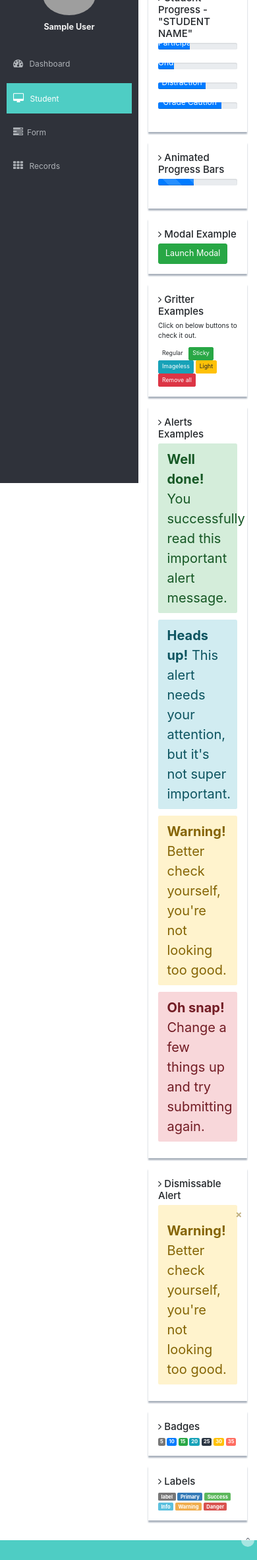
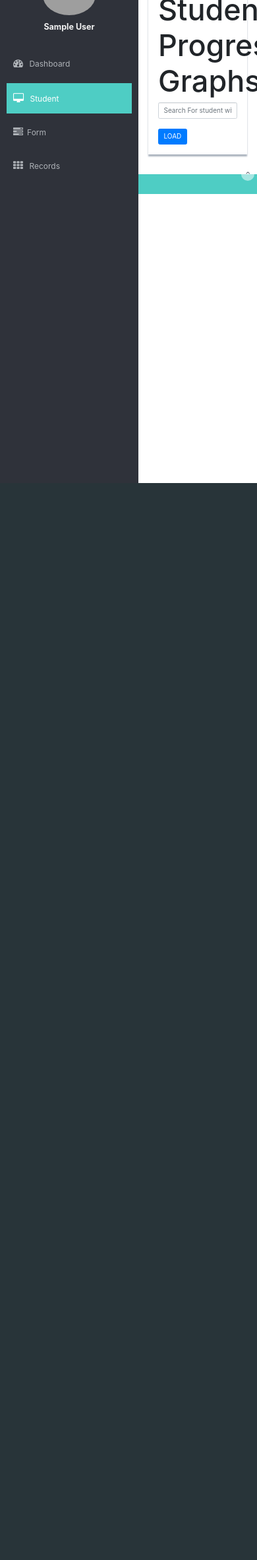
Before and after one commit to jimmytran16/hack, a Flask app: page /behavior in a window 390 px wide; the page is wider, and only the part inside the window is pictured. Shown: the part 112-2476 px from the top of that part at 66% size. After the commit the page ends 844 px from the top of that part, so only its background shows below. Run offline with Flask 2, Linux system fonts and the light colour scheme; the visitor is signed in with stand-in values (Sample User, id 1); some libraries are stand-ins or nearby versions; grey boxes are pictures that could not be loaded.

Commit message:
finished

```diff
--- a/static/css/style.css
+++ b/static/css/style.css
@@ -17,7 +17,7 @@ Website: http://Alvarez.is/
 /* BASIC THEME CONFIGURATION */
 body {
     color: #797979;
-	background: #eaeaea;
+	background: white;
     font-family: 'Ruda', sans-serif;
     padding: 0px !important;
     margin: 0px !important;
--- a/templates/general.html
+++ b/templates/general.html
@@ -10,19 +10,19 @@
       <h5 class="centered">{{session['fullname']}}</h5>
       {% endif %}
       <li class="mt">
-        <a  href="dashboard">
+        <a href="dashboard">
           <i class="fa fa-dashboard"></i>
           <span>Dashboard</span>
-          </a>
+        </a>
       </li>
       <li class="sub-menu">
         <a class="active" href="behavior">
           <i class="fa fa-desktop"></i>
           <span>Student</span>
-          </a>
+        </a>
       </li>
       <li class="sub-menu">
-          <a href="forms"><span><i class="fa fa-tasks"></i></span>Form</a>
+        <a href="forms"><span><i class="fa fa-tasks"></i></span>Form</a>
       </li>
 
       </li>
@@ -30,9 +30,9 @@
         <a href="records">
           <i class="fa fa-th"></i>
           <span>Records</span>
-          </a>
+        </a>
       </li>
-  </ul>
+    </ul>
     <!-- sidebar menu end-->
   </div>
 </aside>
@@ -43,132 +43,51 @@
         <div class="col-lg-6 col-md-6 col-sm-12">
           <!--  BASIC PROGRESS BARS -->
           <div class="showback">
-            <h4><i class="fa fa-angle-right"></i> Student Progress - "STUDENT NAME"</h4>
+            <h1>Student Progress Graphs</h1>
+            <form action="fetchGrades" method="GET">
+              <div class="active-cyan-3 active-cyan-4 mb-4">
+                <input class="form-control" name="student_id" value="" type="text" placeholder="Search For student with ID" aria-label="Search">
+              </div>
+              <button class="btn btn-primary">LOAD</button>
+            </form>
+          </div>
+          <!--/showback -->
+          <!-- /showback -->
+          <!--  GRITTER NOTICES -->
+          {% if searched %}
+          <div class="showback">
+            <h2>{{info_hash['Name']}}</h2>
             <div class="progress">
-              <div class="progress-bar progress-bar-success" role="progressbar" aria-valuenow="40" aria-valuemin="0"
+              <div class="progress-bar progress-bar-{{info_hash['English'][1]}}" role="progressbar" aria-valuenow="40" aria-valuemin="0"
                 aria-valuemax="100" style="width:40%">
-                <p>Participation</p>
-                <span class="sr-only">40% Complete (success)</span>
+                {{info_hash['English'][0]}}% ENGLISH
               </div>
             </div>
+
             <div class="progress">
-              <div class="progress-bar progress-bar-info" role="progressbar" aria-valuenow="20" aria-valuemin="0"
-                aria-valuemax="100" style="width: 20%">
-                <p>Understanding</p>
-                <span class="sr-only">20% Complete</span>
+              <div class="progress-bar progress-bar-{{info_hash['Science'][1]}}" role="progressbar" aria-valuenow="50" aria-valuemin="0"
+                aria-valuemax="100" style="width:50%">
+                {{info_hash['Science'][0]}}% SCIENCE
               </div>
             </div>
+
             <div class="progress">
-              <div class="progress-bar progress-bar-warning" role="progressbar" aria-valuenow="60" aria-valuemin="0"
-                aria-valuemax="100" style="width: 60%">
-                <p>Distraction</p>
-                <span class="sr-only">60% Complete (warning)</span>
+              <div class="progress-bar progress-bar-{{info_hash['Math'][1]}}" role="progressbar" aria-valuenow="60" aria-valuemin="0"
+                aria-valuemax="100" style="width:60%">
+                {{info_hash['Math'][0]}}% MATH
               </div>
             </div>
+
             <div class="progress">
-              <div class="progress-bar progress-bar-danger" role="progressbar" aria-valuenow="80" aria-valuemin="0"
-                aria-valuemax="100" style="width: 80%">
-                <p>Grade Caution</p>
-                <span class="sr-only">80% Complete</span>
+              <div class="progress-bar progress-bar-{{info_hash['History'][1]}}" role="progressbar" aria-valuenow="70" aria-valuemin="0"
+                aria-valuemax="100" style="width:70%">
+                {{info_hash['History'][0]}}% HISTORY
               </div>
             </div>
           </div>
-          <!--/showback -->
-
-          <!--  ANIMATED PROGRESS BARS -->
-          <div class="showback">
-            <h4><i class="fa fa-angle-right"></i> Animated Progress Bars</h4>
-            <div class="progress progress-striped active">
-              <div class="progress-bar" role="progressbar" aria-valuenow="45" aria-valuemin="0" aria-valuemax="100"
-                style="width: 45%">
-                <span class="sr-only">45% Complete</span>
-              </div>
-            </div>
-          </div>
-          <!-- /showback -->
-          <!--  MODALS -->
-          <div class="showback">
-            <h4><i class="fa fa-angle-right"></i> Modal Example</h4>
-            <!-- Button trigger modal -->
-            <button class="btn btn-success btn-lg" data-toggle="modal" data-target="#myModal">
-              Launch Modal
-            </button>
-            <!-- Modal -->
-            <div class="modal fade" id="myModal" tabindex="-1" role="dialog" aria-labelledby="myModalLabel"
-              aria-hidden="true">
-              <div class="modal-dialog">
-                <div class="modal-content">
-                  <div class="modal-header">
-                    <button type="button" class="close" data-dismiss="modal" aria-hidden="true">&times;</button>
-                    <h4 class="modal-title" id="myModalLabel">Modal title</h4>
-                  </div>
-                  <div class="modal-body">
-                    Hi there, I am a Modal Example for Dashio Admin Panel.
-                  </div>
-                  <div class="modal-footer">
-                    <button type="button" class="btn btn-default" data-dismiss="modal">Close</button>
-                    <button type="button" class="btn btn-primary">Save changes</button>
-                  </div>
-                </div>
-              </div>
-            </div>
-          </div>
-          <!-- /showback -->
-          <!--  GRITTER NOTICES -->
-          <div class="showback">
-            <h4><i class="fa fa-angle-right"></i> Gritter Examples</h4>
-            <p>Click on below buttons to check it out.</p>
-            <a id="add-regular" class="btn btn-default btn-sm" href="javascript:;">Regular</a>
-            <a id="add-sticky" class="btn btn-success  btn-sm" href="javascript:;">Sticky</a>
-            <a id="add-without-image" class="btn btn-info  btn-sm" href="javascript:;">Imageless</a>
-            <a id="add-gritter-light" class="btn btn-warning  btn-sm" href="javascript:;">Light</a>
-            <a id="remove-all" class="btn btn-danger  btn-sm" href="general.html#">Remove all</a>
-          </div>
+          {% endif %}
           <!-- /showback -->
         </div>
-        <!-- /col-lg-6 -->
-        <div class="col-lg-6 col-md-6 col-sm-12">
-          <!--  ALERTS EXAMPLES -->
-          <div class="showback">
-            <h4><i class="fa fa-angle-right"></i> Alerts Examples</h4>
-            <div class="alert alert-success"><b>Well done!</b> You successfully read this important alert message.</div>
-            <div class="alert alert-info"><b>Heads up!</b> This alert needs your attention, but it's not super
-              important.</div>
-            <div class="alert alert-warning"><b>Warning!</b> Better check yourself, you're not looking too good.</div>
-            <div class="alert alert-danger"><b>Oh snap!</b> Change a few things up and try submitting again.</div>
-          </div>
-          <!-- /showback -->
-          <!--  DISMISSABLE ALERT -->
-          <div class="showback">
-            <h4><i class="fa fa-angle-right"></i> Dismissable Alert</h4>
-            <div class="alert alert-warning alert-dismissable">
-              <button type="button" class="close" data-dismiss="alert" aria-hidden="true">&times;</button>
-              <strong>Warning!</strong> Better check yourself, you're not looking too good.
-            </div>
-          </div>
-          <!-- /showback -->
-          <!--  BADGES -->
-          <div class="showback">
-            <h4><i class="fa fa-angle-right"></i> Badges</h4>
-            <span class="badge">5</span>
-            <span class="badge bg-primary">10</span>
-            <span class="badge bg-success">15</span>
-            <span class="badge bg-info">20</span>
-            <span class="badge bg-inverse">25</span>
-            <span class="badge bg-warning">30</span>
-            <span class="badge bg-important">35</span>
-          </div>
-          <!-- /showback -->
-          <!--  LABELS -->
-          <div class="showback">
-            <h4><i class="fa fa-angle-right"></i> Labels</h4>
-            <span class="label label-default">label</span>
-            <span class="label label-primary">Primary</span>
-            <span class="label label-success">Success</span>
-            <span class="label label-info">Info</span>
-            <span class="label label-warning">Warning</span>
-            <span class="label label-danger">Danger</span>
-          </div>
           <!-- /showback -->
         </div>
         <!-- /col-lg-6 -->
--- a/templates/layout.html
+++ b/templates/layout.html
@@ -6,7 +6,7 @@
     <link href="{{ url_for('static', filename='css/style.css') }}" rel="stylesheet">
     <link href="{{ url_for('static', filename='backupcs/bootstrap.min.css') }}" rel="stylesheet">
     <link href="{{ url_for('static', filename='backupcs/addons/datatables.min.css') }}" rel="stylesheet">
-    <link rel="stylesheet" href="https://stackpath.bootstrapcdn.com/bootstrap/4.4.1/css/bootstrap.min.css" integrity="sha384-Vkoo8x4CGsO3+Hhxv8T/Q5PaXtkKtu6ug5TOeNV6gBiFeWPGFN9MuhOf23Q9Ifjh" crossorigin="anonymous">
+    <!-- <link rel="stylesheet" href="https://stackpath.bootstrapcdn.com/bootstrap/4.4.1/css/bootstrap.min.css" integrity="sha384-Vkoo8x4CGsO3+Hhxv8T/Q5PaXtkKtu6ug5TOeNV6gBiFeWPGFN9MuhOf23Q9Ifjh" crossorigin="anonymous"> -->
     <link href="{{ url_for('static', filename='mycss/my.css') }}" rel="stylesheet">
     <style>.welcome_message_name {
         margin-top: 0 !important;
```
Also changed, not shown: templates/index.html (+5 -9 lines), templates/testing.html (added, +38 -0 lines).
